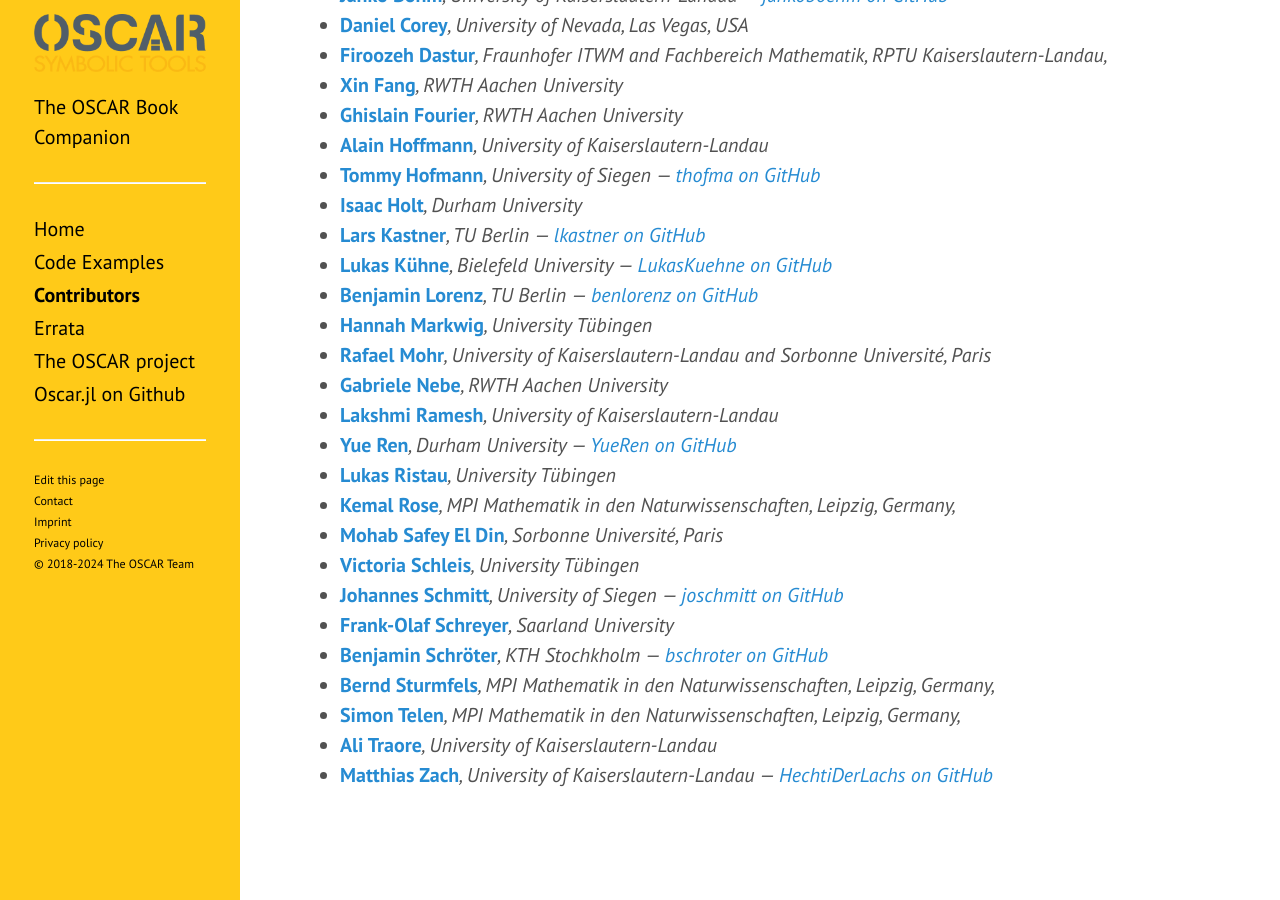
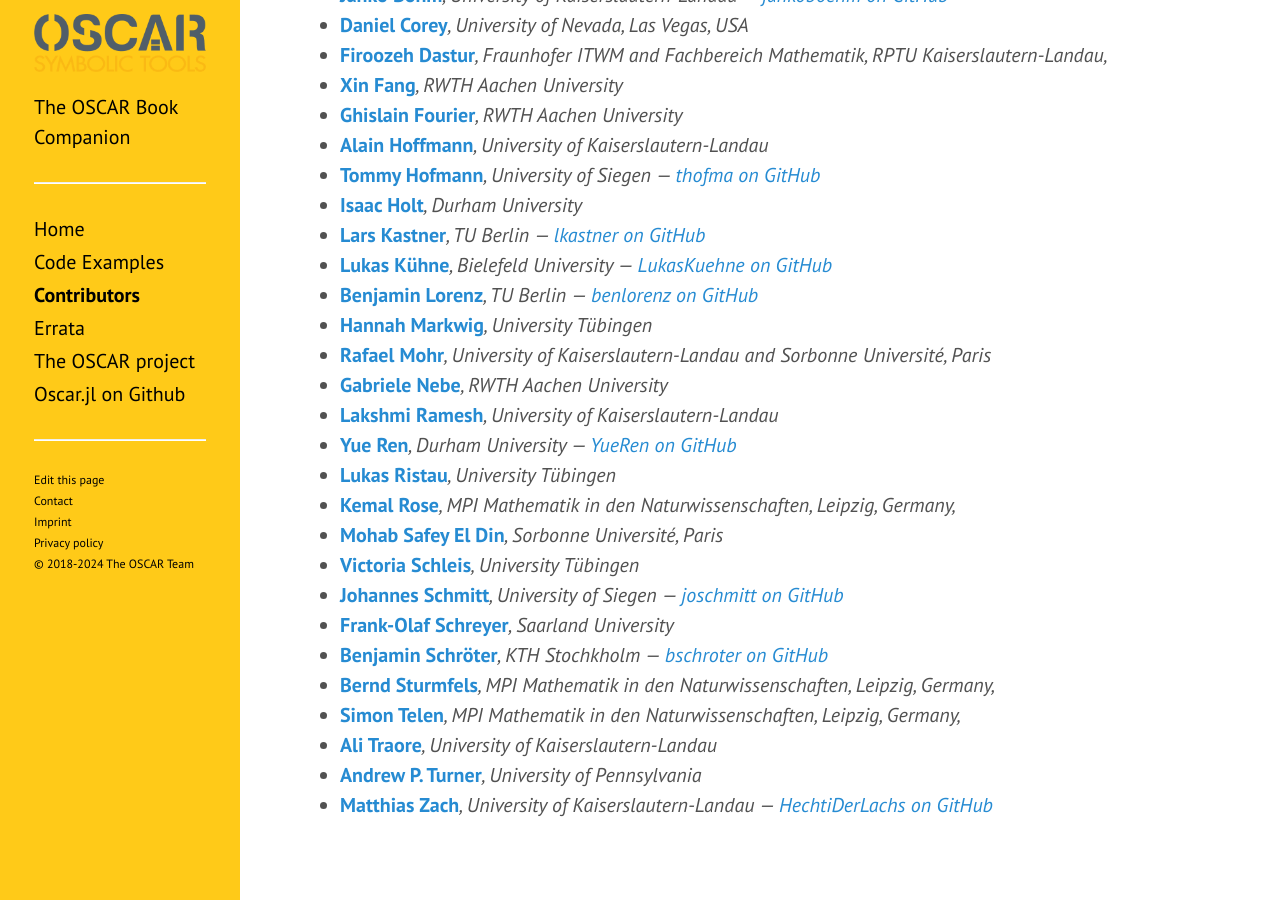
Before and after one commit to oscar-system/book.oscar-system.org, a Jekyll site: the page built from contributors.md, in a window 1280 px wide and 900 px high, scrolled down 545 px. Built offline with Jekyll 4.4.1, drawn with Linux system fonts in a browser that asks for light colours; comment, search, counter and statistics services are not loaded; a style sheet for code colours, icons or effects is not loaded.

Commit message:
Add Andrew Turner to contributor list

```diff
--- a/contributors.md
+++ b/contributors.md
@@ -200,6 +200,11 @@
     affiliation: University of Kaiserslautern-Landau
     email: atraore@rptu.de
 
+  - name: Andrew P. Turner
+    affiliation: University of Pennsylvania
+    website: https://apturner.net/
+    email: turnerap@sas.upenn.edu
+
   - name: Matthias Zach
     affiliation: University of Kaiserslautern-Landau
     website: https://math.rptu.de/ags/agag/personen/mitglieder
```
